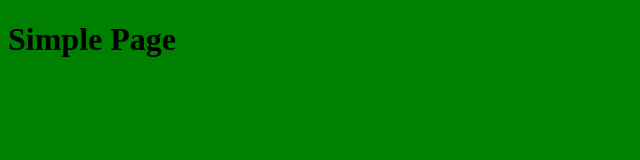
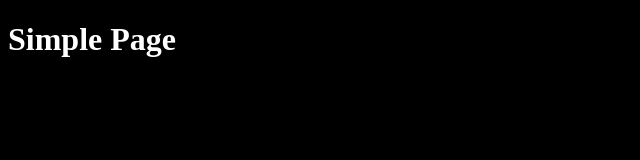
Before and after one commit to andriipereverziev19/app-for-jenkins, a plain HTML site: page index.html in a window 1280 px wide. Shown: the whole page, without its empty margins (0-640 px from the left). Drawn offline with Linux system fonts and the light colour scheme.

Commit message:
bg and color

```diff
--- a/index.html
+++ b/index.html
@@ -6,7 +6,7 @@
   <meta name="viewport" content="width=device-width, initial-scale=1.0">
   <title>Simple Page</title>
 </head>
-<body style="background-color: green;">
+<body style="background-color: black;color: white;">
   <h1>Simple Page</h1>
 </body>
 </html>
```
